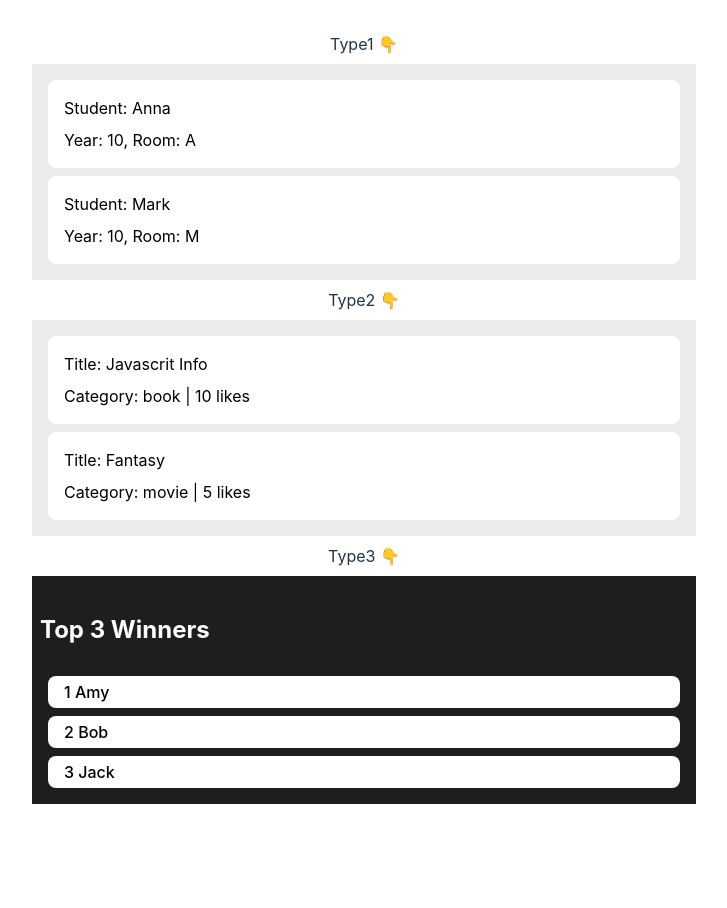
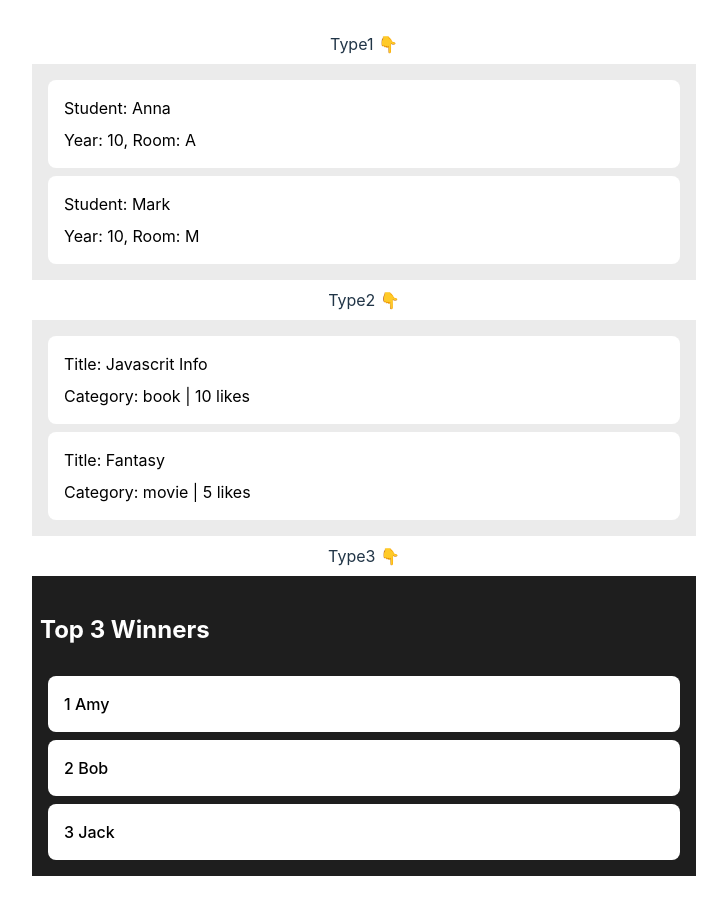
Before and after one commit to OInVein/yee-chi-exam, a Vue app: page / in a window 1280 px wide. Shown: the whole page, without its empty margins (276-1003 px from the left). Before the commit the page ends 836 px from the top, so only its background shows below. Built offline with nearby package versions, Linux system fonts and the light colour scheme.

Commit message:
reuse card in type3

```diff
--- a/src/components/Card.vue
+++ b/src/components/Card.vue
@@ -1,10 +1,18 @@
+<script setup lang="ts">
+withDefaults(defineProps<{ type3: boolean }>(), {
+  type3: false,
+})
+</script>
+
 <template>
-  <div class="card"><slot></slot></div>
+  <div class="card" :class="{ type3 }"><slot></slot></div>
 </template>
 
-<script setup lang="ts"></script>
-
 <style scoped>
+.type3 {
+  padding: 4px 16px;
+  font-weight: 500;
+}
 .card {
   display: flex;
   flex-direction: column;
--- a/src/components/Type3.vue
+++ b/src/components/Type3.vue
@@ -1,4 +1,6 @@
 <script setup lang="ts">
+import Card from './Card.vue'
+
 export interface Type3Props {
   winner: string
   rank: number
@@ -8,22 +10,9 @@ defineProps<Type3Props>()
 </script>
 
 <template>
-  <div class="card">
+  <!-- <div class="card"> -->
+  <Card type3>
     <div>{{ rank }} {{ winner }}</div>
-  </div>
+  </Card>
+  <!-- </div> -->
 </template>
-
-<style scoped>
-.card {
-  display: flex;
-  flex-direction: column;
-  align-items: start;
-  padding: 4px 16px;
-  gap: 8px;
-  width: 600px;
-  background-color: white;
-  color: black;
-  border-radius: 8px;
-  font-weight: 500;
-}
-</style>
```
